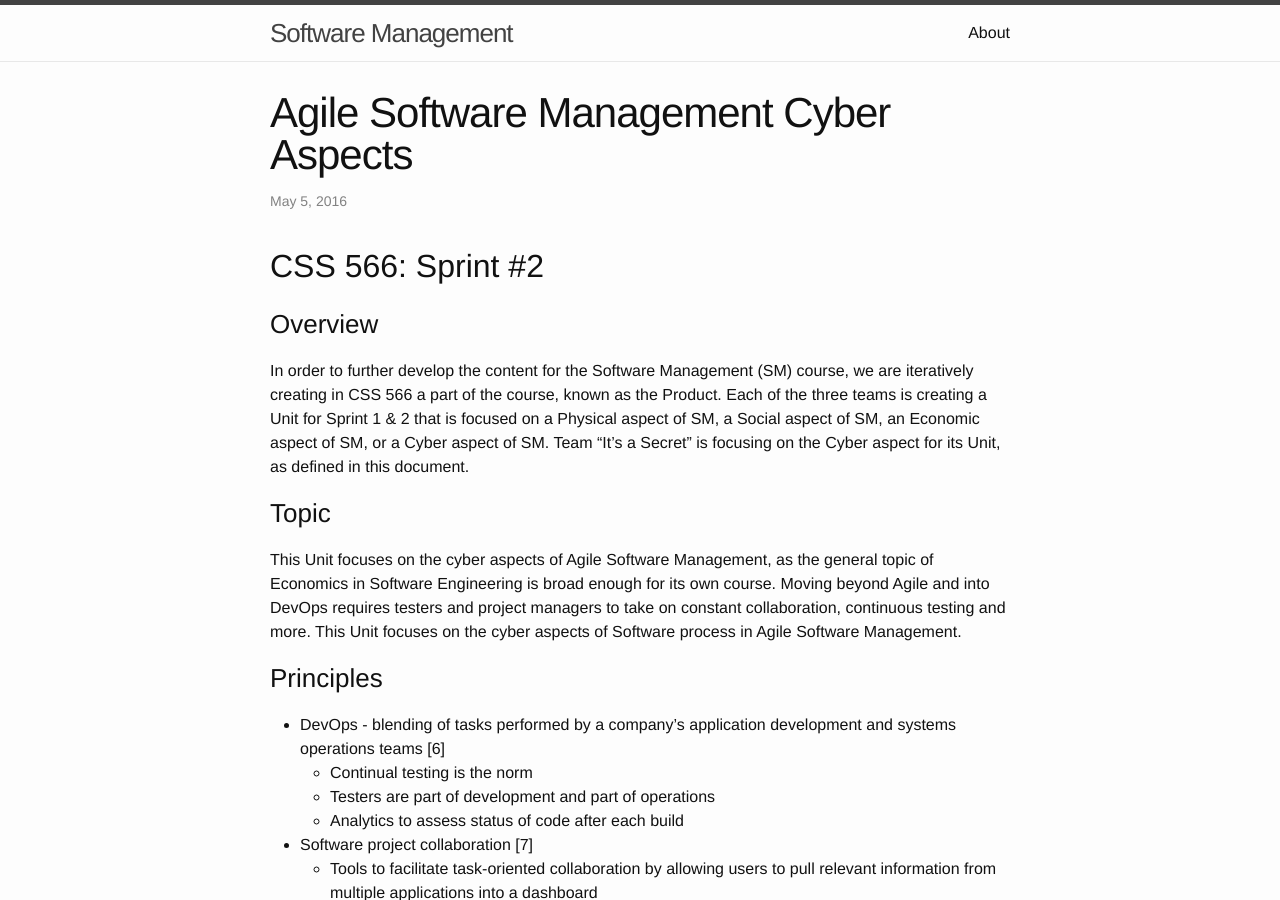
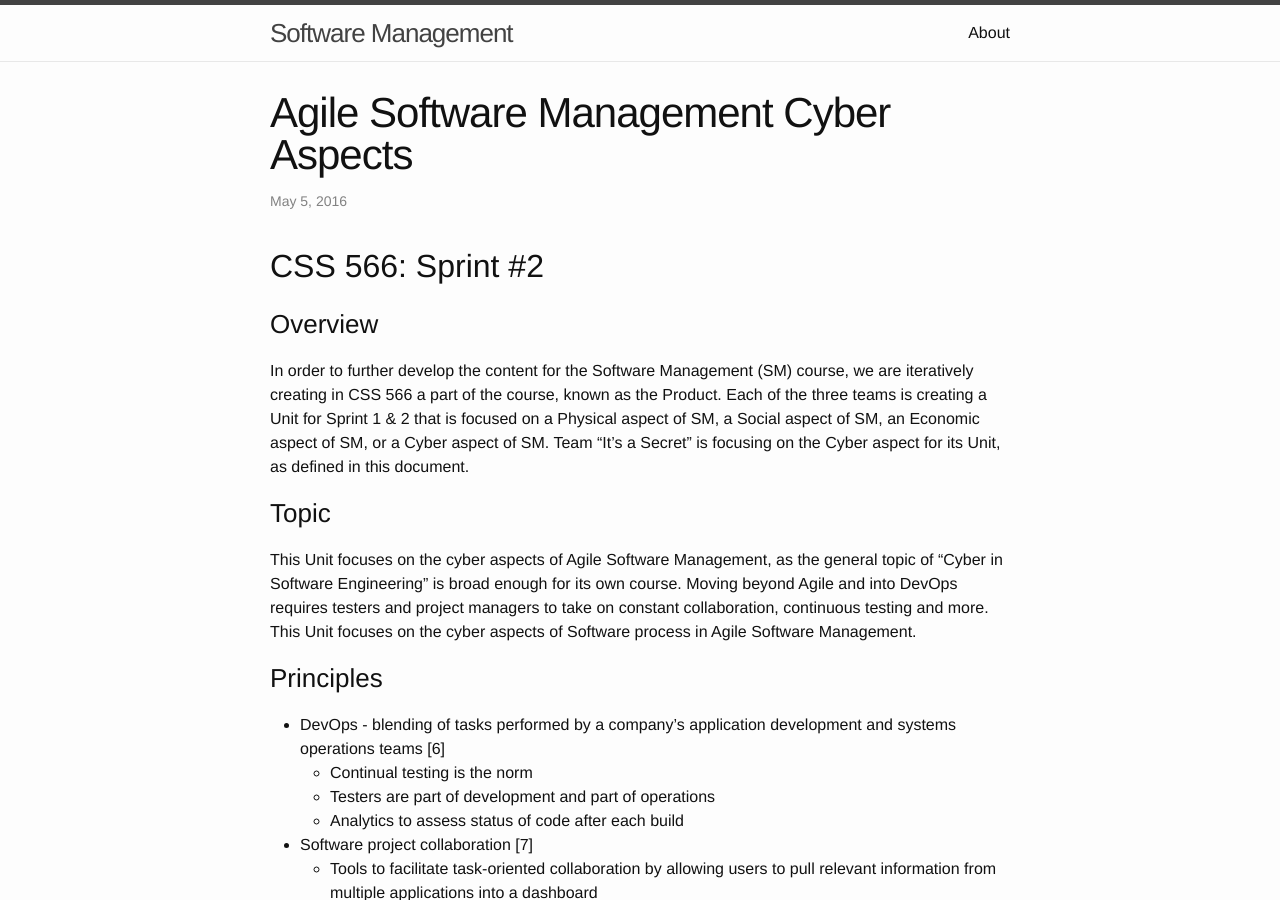
Before and after one commit to css566/css566.github.io, a Jekyll site: the page built from _posts/2016-05-05-agile_cyber.md, in a window 1280 px wide and 900 px high. Built offline with Jekyll 4.4.1, drawn with Linux system fonts in a browser that asks for light colours; comment, search, counter and statistics services are not loaded; some of the changed text lies outside the part shown.

Commit message:
Fixed typo errors

```diff
--- a/_posts/2016-05-05-agile_cyber.md
+++ b/_posts/2016-05-05-agile_cyber.md
@@ -12,7 +12,7 @@ In order to further develop the content for the Software Management (SM) course,
 
 ### Topic
 
-This Unit focuses on the cyber aspects of Agile Software Management, as the general topic of Economics in Software Engineering is broad enough for its own course. Moving beyond Agile and into DevOps requires testers and project managers to take on constant collaboration, continuous testing and more. This Unit focuses on the cyber aspects of Software process in Agile Software Management.
+This Unit focuses on the cyber aspects of Agile Software Management, as the general topic of "Cyber in Software Engineering" is broad enough for its own course. Moving beyond Agile and into DevOps requires testers and project managers to take on constant collaboration, continuous testing and more. This Unit focuses on the cyber aspects of Software process in Agile Software Management.
 
 ### Principles
 
```
Also changed, not shown: other parts of _posts/2016-05-05-agile_cyber.md (+1 -1 lines).
